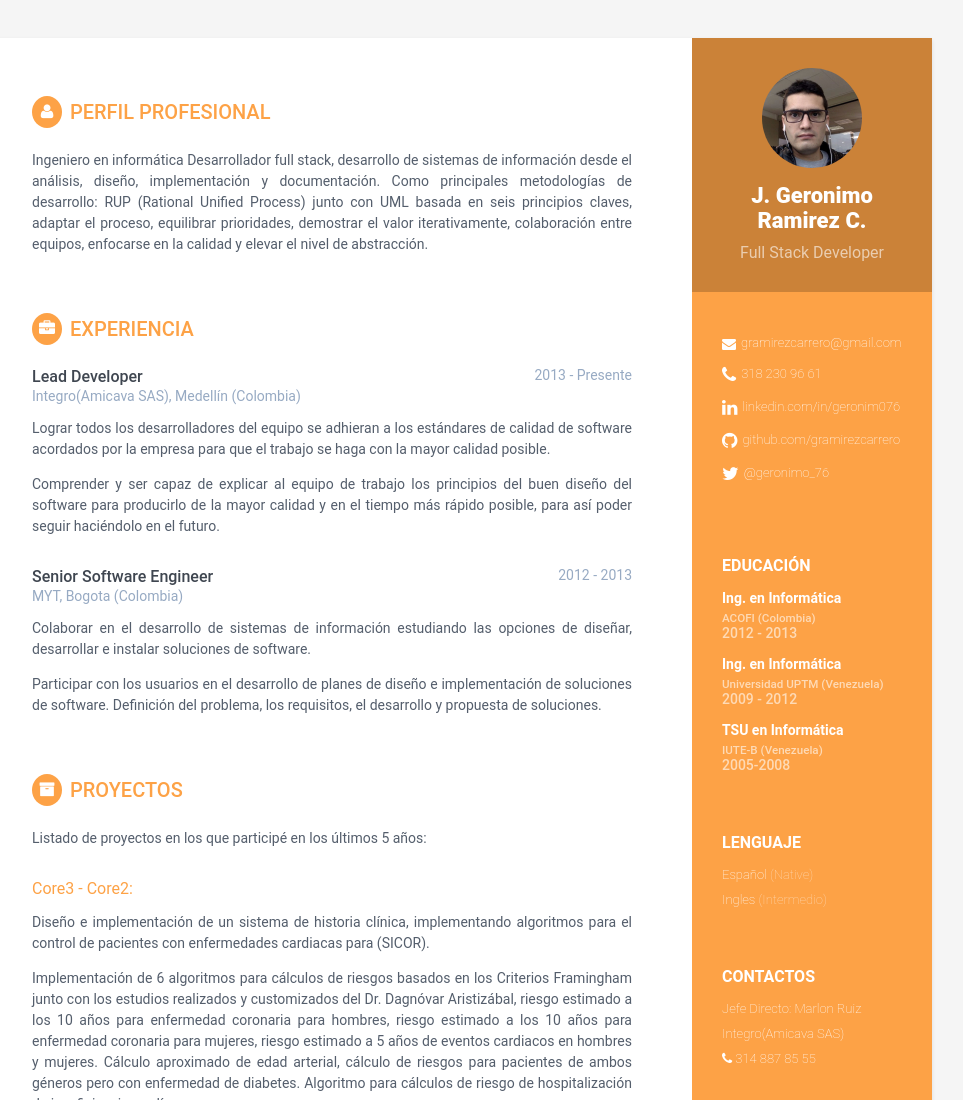
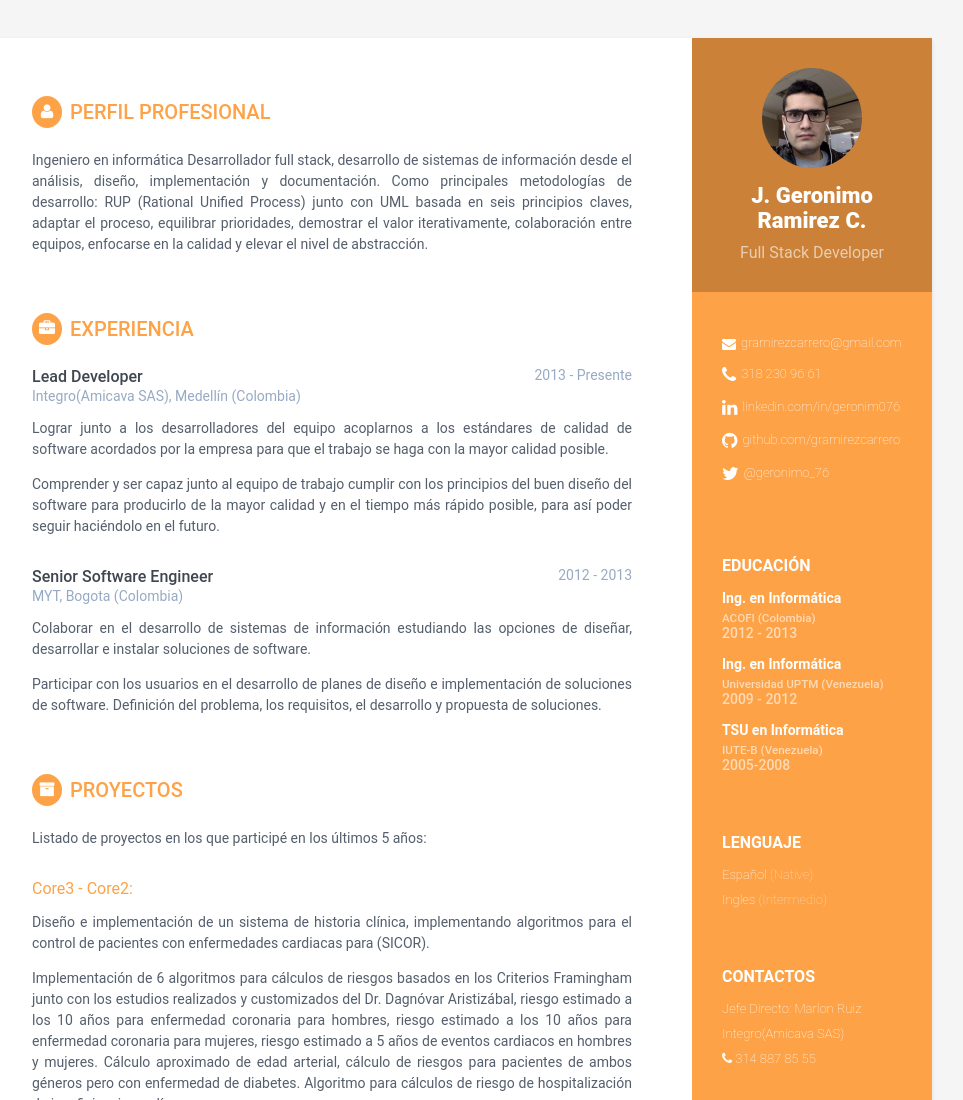
Before and after one commit to gramirezcarrero/gramirezcarrero.github.io, a plain HTML site: page index.html in a window 1280 px wide. Shown: the top 1100 px of the page, without its empty margins (188-1151 px from the left). Drawn offline with Linux system fonts and the light colour scheme.

Commit message:
Index
Pruebas

```diff
--- a/index.html
+++ b/index.html
@@ -87,8 +87,8 @@
           </div>
           <div class="details">
             <p>
-              Lograr todos los desarrolladores del equipo se adhieran a los estándares de calidad de software acordados por la empresa para que el trabajo se haga con la mayor calidad posible.</p>
-<p>Comprender y ser capaz de explicar al equipo de trabajo los principios del buen diseño del software para producirlo de la mayor calidad y en el tiempo más rápido posible, para así poder seguir haciéndolo en el futuro.
+              Lograr junto a los desarrolladores del equipo acoplarnos a los estándares de calidad de software acordados por la empresa para que el trabajo se haga con la mayor calidad posible.</p>
+<p>Comprender y ser capaz junto al equipo de trabajo cumplir con los principios del buen diseño del software para producirlo de la mayor calidad y en el tiempo más rápido posible, para así poder seguir haciéndolo en el futuro.
             </p>
           </div>
         </div>
```
